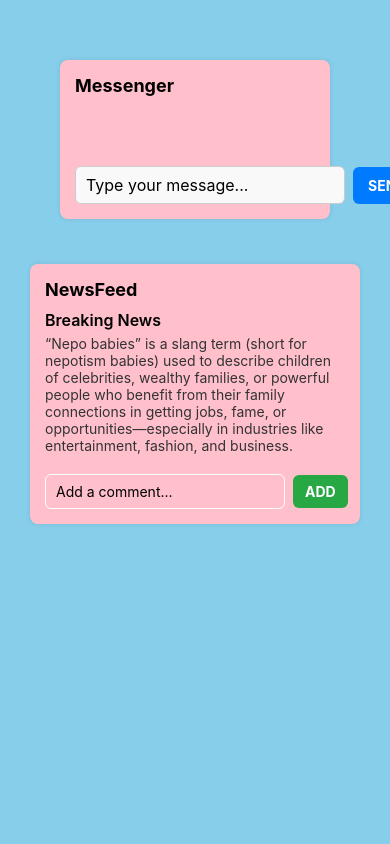
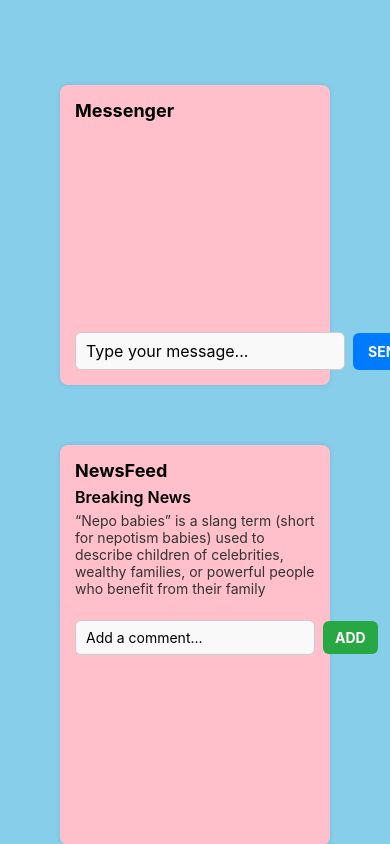
Before and after one commit to ameri122005/F16_MerryAnn_Sanchez_IT_Elect1, a React Native app: screen / in a window 390 px wide. Built offline with nearby package versions, Linux system fonts and the light colour scheme.

Commit message:
Place all components in top-level components folder

```diff
--- a/components/MessengerApp.js
+++ b/components/MessengerApp.js
@@ -1,3 +1,4 @@
+// src/components/MessengerApp.js
 import React, { useState } from "react";
 import {
   StyleSheet,
@@ -10,11 +11,11 @@ import {
   Platform,
 } from "react-native";
 
-
 export default function MessengerApp() {
   const [message, setMessage] = useState("");
   const [messages, setMessages] = useState([]);
 
+  // Add a new message to the list
   const sendMessenger = () => {
     if (message.trim() === "") return;
     const newMessage = { id: Date.now().toString(), text: message };
@@ -27,9 +28,11 @@ export default function MessengerApp() {
       style={styles.container}
       behavior={Platform.OS === "ios" ? "padding" : "height"}
     >
+      {/* Card that stays fixed height */}
       <View style={styles.card}>
         <Text style={styles.title}>Messenger</Text>
 
+        {/* Scrollable message list */}
         <FlatList
           data={messages}
           keyExtractor={(item) => item.id}
@@ -38,9 +41,10 @@ export default function MessengerApp() {
               <Text style={styles.messageText}>{item.text}</Text>
             </View>
           )}
-          style={{ maxHeight: 150 }}
+          style={styles.messageList}       // 👈 keeps list inside fixed area
         />
 
+        {/* Input + Send button */}
         <View style={styles.messengerBar}>
           <TextInput
             style={styles.messengerInput}
@@ -48,7 +52,10 @@ export default function MessengerApp() {
             onChangeText={setMessage}
             placeholder="Type your message..."
           />
-          <TouchableOpacity style={styles.messengerButton} onPress={sendMessenger}>
+          <TouchableOpacity
+            style={styles.messengerButton}
+            onPress={sendMessenger}
+          >
             <Text style={styles.messengerButtonText}>SEND</Text>
           </TouchableOpacity>
         </View>
@@ -57,20 +64,53 @@ export default function MessengerApp() {
   );
 }
 
+// 🎨 Styles
 const styles = StyleSheet.create({
-  container: { flex: 1, backgroundColor: "skyblue", padding: 30 },
+  container: {
+    flex: 1,
+    backgroundColor: "skyblue",
+    padding: 30,
+    justifyContent: "center",
+  },
   card: {
     backgroundColor: "pink",
     padding: 15,
     borderRadius: 8,
-    marginBottom: 15,
     shadowColor: "#000",
     shadowOpacity: 0.1,
     shadowRadius: 5,
     elevation: 3,
+
+    // 🔒 FIXED HEIGHT so card never stretches
+    height: 300,
   },
-  title: { fontSize: 18, fontWeight: "bold", marginBottom: 10 },
-  messengerBar: { flexDirection: "row", alignItems: "center", marginTop: 60 },
+  title: {
+    fontSize: 18,
+    fontWeight: "bold",
+    marginBottom: 10,
+  },
+  // The scrolling area inside the card
+  messageList: {
+    flexGrow: 0,
+    maxHeight: 150,
+    marginBottom: 10,
+  },
+  messageBubble: {
+    backgroundColor: "#e4e6eb",
+    padding: 8,
+    borderRadius: 6,
+    marginBottom: 5,
+    alignSelf: "flex-start",
+  },
+  messageText: {
+    fontSize: 14,
+    color: "#000",
+  },
+  messengerBar: {
+    flexDirection: "row",
+    alignItems: "center",
+    marginTop: "auto", // sticks to bottom of card
+  },
   messengerInput: {
     flex: 1,
     fontSize: 16,
@@ -88,13 +128,8 @@ const styles = StyleSheet.create({
     borderRadius: 6,
     marginLeft: 8,
   },
-  messengerButtonText: { color: "white", fontWeight: "bold" },
-  messageBubble: {
-    backgroundColor: "#e4e6eb",
-    padding: 8,
-    borderRadius: 6,
-    marginBottom: 5,
-    alignSelf: "flex-start",
+  messengerButtonText: {
+    color: "white",
+    fontWeight: "bold",
   },
-  messageText: { fontSize: 14, color: "#000" },
 });
--- /dev/null
+++ b/components/NewsFeedApp.js
@@ -0,0 +1,128 @@
+// src/components/NewsFeedApp.js
+import React, { useState } from "react";
+import {
+  StyleSheet,
+  Text,
+  View,
+  TextInput,
+  TouchableOpacity,
+  FlatList,
+  ScrollView,
+} from "react-native";
+
+export default function NewsFeedApp() {
+  const [comment, setComment] = useState("");
+  const [comments, setComments] = useState([]);
+
+  const addComment = () => {
+    if (comment.trim() === "") return;
+    const newComment = { id: Date.now().toString(), text: comment };
+    setComments((prev) => [...prev, newComment]);
+    setComment("");
+  };
+
+  return (
+    <View style={styles.container}>
+      {/* Card with fixed height */}
+      <View style={styles.card}>
+        <ScrollView style={styles.articleArea}>
+          <Text style={styles.title}>NewsFeed</Text>
+          <Text style={styles.subtitle}>Breaking News</Text>
+          <Text style={styles.content}>
+            “Nepo babies” is a slang term (short for nepotism babies) used to
+            describe children of celebrities, wealthy families, or powerful
+            people who benefit from their family connections in getting jobs,
+            fame, or opportunities—especially in industries like entertainment,
+            fashion, and business.
+          </Text>
+        </ScrollView>
+
+        {/* Scrollable comments */}
+        <FlatList
+          data={comments}
+          keyExtractor={(item) => item.id}
+          renderItem={({ item }) => (
+            <View style={styles.comment}>
+              <Text>{item.text}</Text>
+            </View>
+          )}
+          style={styles.commentList}
+        />
+
+        {/* Comment input */}
+        <View style={styles.commentBar}>
+          <TextInput
+            style={styles.commentInput}
+            value={comment}
+            onChangeText={setComment}
+            placeholder="Add a comment..."
+          />
+          <TouchableOpacity style={styles.commentButton} onPress={addComment}>
+            <Text style={styles.commentButtonText}>ADD</Text>
+          </TouchableOpacity>
+        </View>
+      </View>
+    </View>
+  );
+}
+
+const styles = StyleSheet.create({
+  container: {
+    flex: 1,
+    backgroundColor: "skyblue",
+    padding: 30,
+    justifyContent: "center",
+  },
+  card: {
+    backgroundColor: "pink",
+    padding: 15,
+    borderRadius: 8,
+    shadowColor: "#000",
+    shadowOpacity: 0.1,
+    shadowRadius: 5,
+    elevation: 3,
+
+    // ✅ Fixed size so it doesn’t stretch
+    height: 400,
+  },
+  articleArea: {
+    maxHeight: 140, // scroll only the article text
+    marginBottom: 10,
+  },
+  title: { fontSize: 18, fontWeight: "bold", marginBottom: 6 },
+  subtitle: { fontSize: 16, fontWeight: "600", marginBottom: 5 },
+  content: { fontSize: 14, color: "#333" },
+
+  commentList: {
+    flexGrow: 0,
+    maxHeight: 120, // separate scroll for comments
+    marginBottom: 10,
+  },
+  commentBar: { flexDirection: "row", alignItems: "center" },
+  commentInput: {
+    flex: 1,
+    borderWidth: 1,
+    borderColor: "#ccc",
+    borderRadius: 6,
+    paddingHorizontal: 10,
+    paddingVertical: 8,
+    fontSize: 14,
+    backgroundColor: "#f9f9f9",
+  },
+  commentButton: {
+    backgroundColor: "#28a745",
+    paddingHorizontal: 12,
+ paddingVertical: 8,
+    borderRadius: 6,
+    marginLeft: 8,
+  },
+  commentButtonText: { color: "white", fontWeight: "bold" },
+  comment: {
+    padding: 8,
+    backgroundColor: "#f9f9f9",
+    borderRadius: 6,
+    marginBottom: 5,
+    borderWidth: 1,
+    borderColor: "#eee",
+  },
+});
--- a/components/NewsfeedApp.js
+++ /dev/null
@@ -1,99 +0,0 @@
-import React, { useState } from "react";
-import {
-  StyleSheet,
-  Text,
-  View,
-  TextInput,
-  TouchableOpacity,
-  FlatList,
-} from "react-native";
-
-export default function NewsfeedApp() {
-  const [comment, setComment] = useState("");
-  const [comments, setComments] = useState([]);
-
-  const addComment = () => {
-    if (comment.trim() === "") return;
-    const newComment = { id: Date.now().toString(), text: comment };
-    setComments((prev) => [...prev, newComment]);
-    setComment("");
-  };
-
-  return (
-    <View style={styles.card}>
-      <Text style={styles.title}>NewsFeed</Text>
-      <Text style={styles.subtitle}>Breaking News</Text>
-      <Text style={styles.content}>
-        “Nepo babies” is a slang term (short for nepotism babies) used to
-        describe children of celebrities, wealthy families, or powerful people
-        who benefit from their family connections in getting jobs, fame, or
-        opportunities—especially in industries like entertainment, fashion, and
-        business.
-      </Text>
-
-      <FlatList
-        data={comments}
-        keyExtractor={(item) => item.id}
-        renderItem={({ item }) => (
-          <View style={styles.comment}>
-            <Text>{item.text}</Text>
-          </View>
-        )}
-      />
-
-      <View style={styles.commentBar}>
-        <TextInput
-          style={styles.commentInput}
-          value={comment}
-          onChangeText={setComment}
-          placeholder="Add a comment..."
-        />
-        <TouchableOpacity style={styles.commentButton} onPress={addComment}>
-          <Text style={styles.commentButtonText}>ADD</Text>
-        </TouchableOpacity>
-      </View>
-    </View>
-  );
-}
-
-const styles = StyleSheet.create({
-  card: {
-    backgroundColor: "pink",
-    padding: 15,
-    borderRadius: 8,
-    marginBottom: 15,
-    shadowColor: "#000",
-    shadowOpacity: 0.1,
-    shadowRadius: 5,
-    elevation: 3,
-  },
-  title: { fontSize: 18, fontWeight: "bold", marginBottom: 10 },
-  subtitle: { fontSize: 16, fontWeight: "600", marginBottom: 5 },
-  content: { fontSize: 14, marginBottom: 10, color: "#333" },
-  commentBar: { flexDirection: "row", alignItems: "center", marginTop: 10 },
-  commentInput: {
-    flex: 1,
-    borderWidth: 1,
-    borderColor: "white",
-    borderRadius: 6,
-    paddingHorizontal: 10,
-    paddingVertical: 8,
-    fontSize: 14,
-  },
-  commentButton: {
-    backgroundColor: "#28a745",
-    paddingHorizontal: 12,
-    paddingVertical: 8,
-    borderRadius: 6,
-    marginLeft: 8,
-  },
-  commentButtonText: { color: "white", fontWeight: "bold" },
-  comment: {
-    padding: 8,
-    backgroundColor: "#f9f9f9",
-    borderRadius: 6,
-    marginBottom: 5,
-    borderWidth: 1,
-    borderColor: "#eee",
-  },
-});
```
